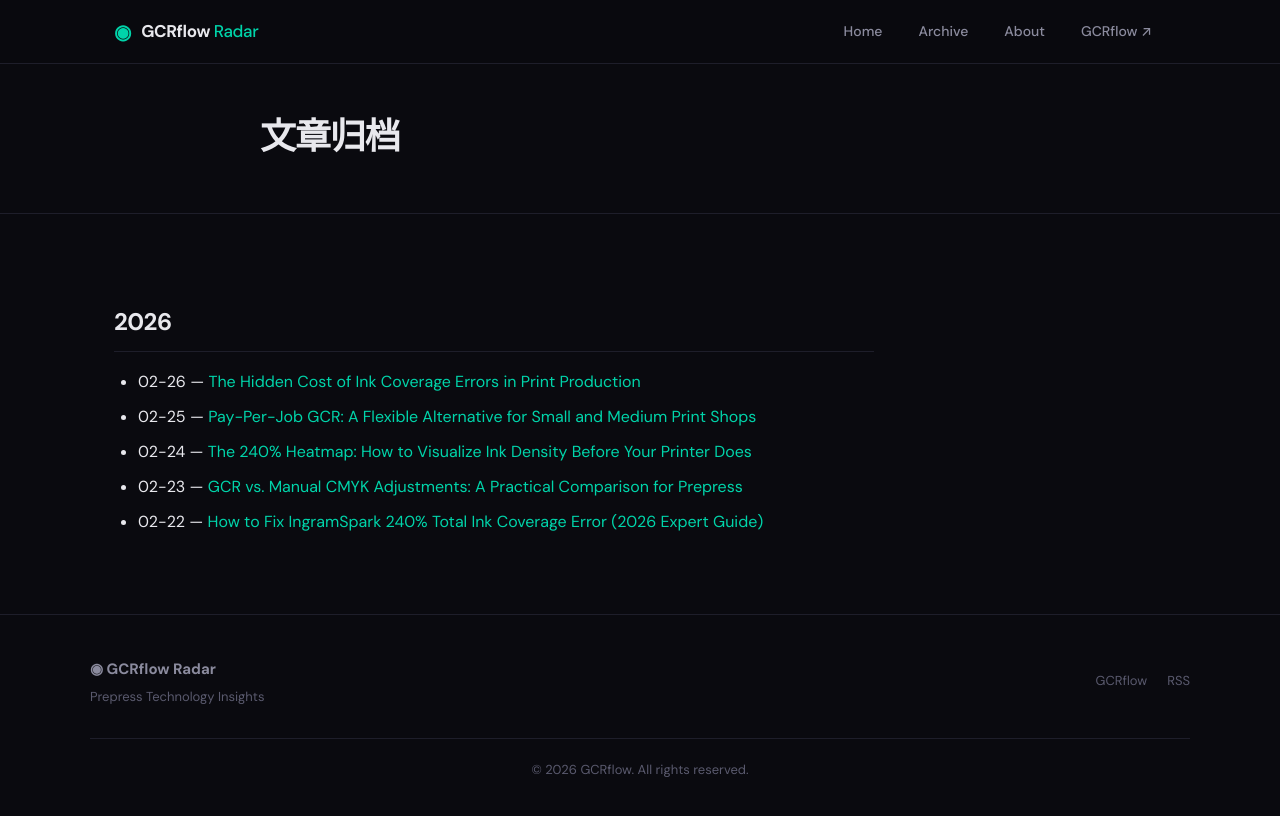
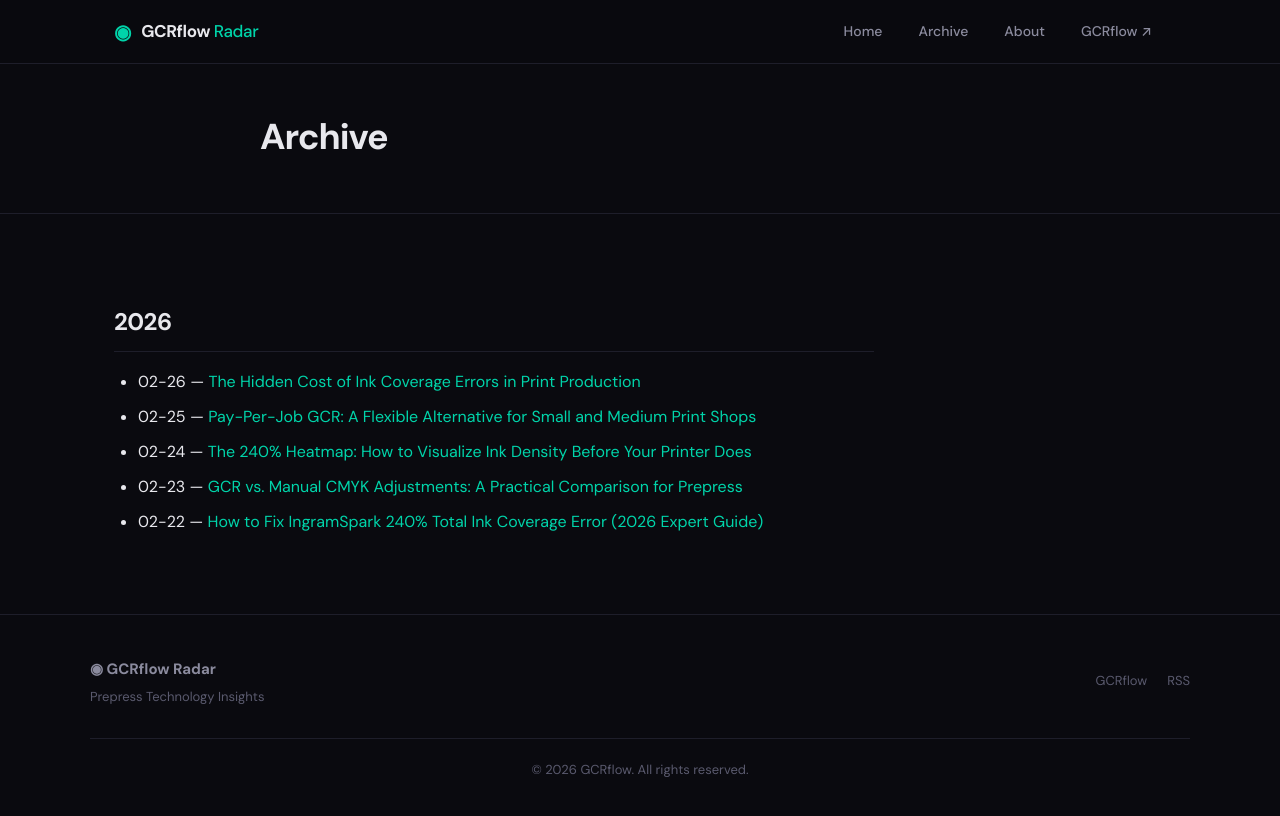
Before and after one commit to L6891244/gcrflow-radar, a Jekyll site: the page built from archive.html, in a window 1280 px wide. Shown: the top 816 px of the page. Built offline with Jekyll 4.4.1, drawn with Linux system fonts in a browser that asks for light colours.

Commit message:
i18n: English archive page title

```diff
--- a/archive.html
+++ b/archive.html
@@ -1,13 +1,13 @@
 ---
 layout: default
-title: 归档
+title: Archive
 permalink: /archive/
 ---
 
 <section class="article">
   <header class="article-header">
     <div class="article-header-inner">
-      <h1 class="article-title">文章归档</h1>
+      <h1 class="article-title">Archive</h1>
     </div>
   </header>
   <div class="article-body-wrapper">
```
